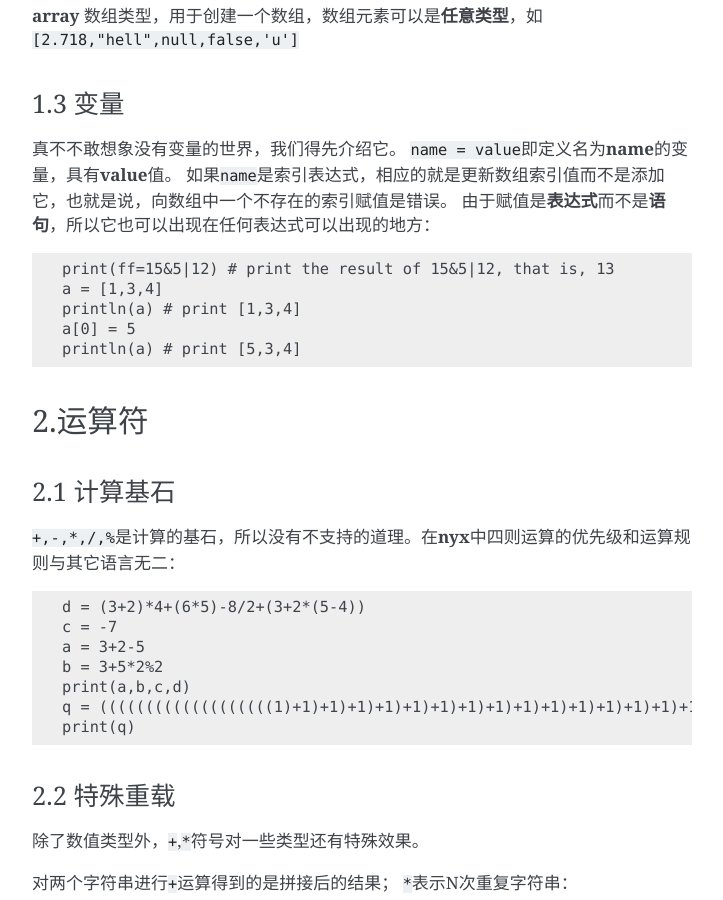
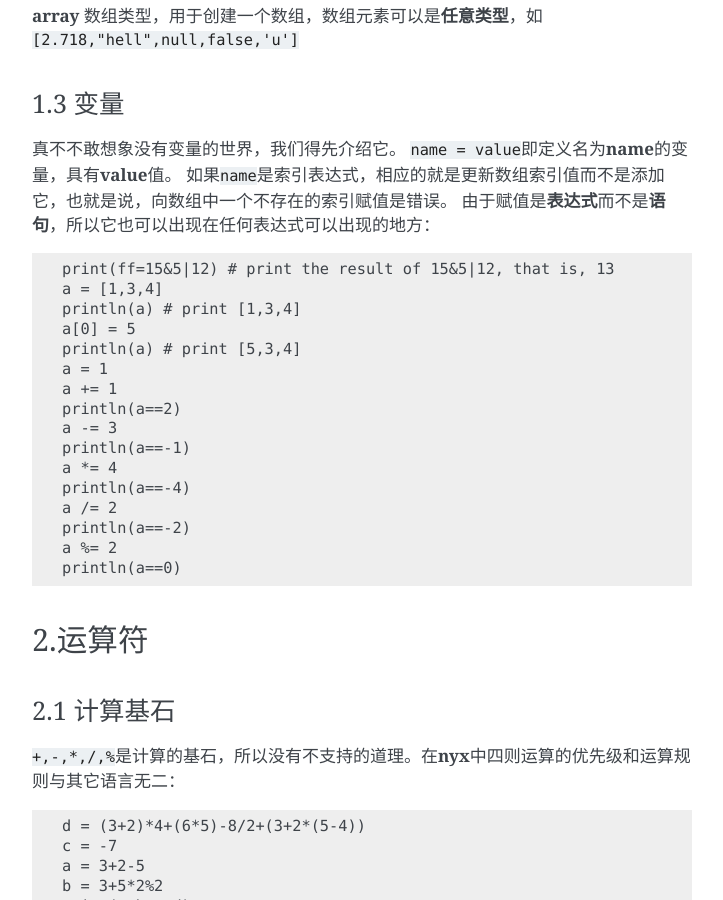
Before and after one commit to y1yang0/nyx, a Sphinx documentation site: the page built from docs/index.md, in a window 1280 px wide and 900 px high, scrolled down 676 px. Shown: the whole window, without its empty margins (388-1111 px from the left). Built offline with Sphinx 7.4.7, drawn with Linux system fonts in a browser that asks for light colours.

````diff
--- a/docs/index.md
+++ b/docs/index.md
@@ -33,6 +33,17 @@ a = [1,3,4]
 println(a) # print [1,3,4]
 a[0] = 5
 println(a) # print [5,3,4]
+a = 1
+a += 1
+println(a==2)
+a -= 3
+println(a==-1)
+a *= 4
+println(a==-4)
+a /= 2
+println(a==-2)
+a %= 2
+println(a==0)
 ```
 
 ## 2.运算符
````
Also changed, not shown: README.md (+12 -1 lines), .travis.yml.
